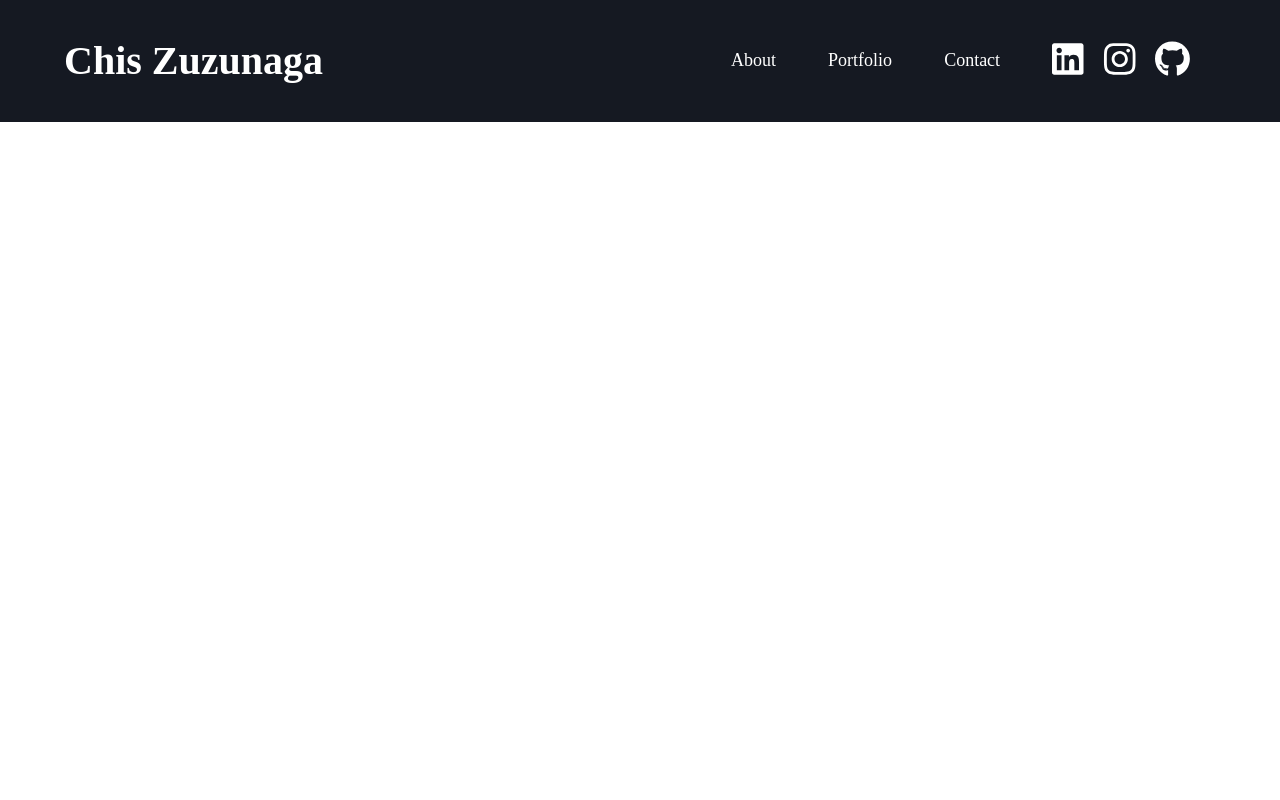
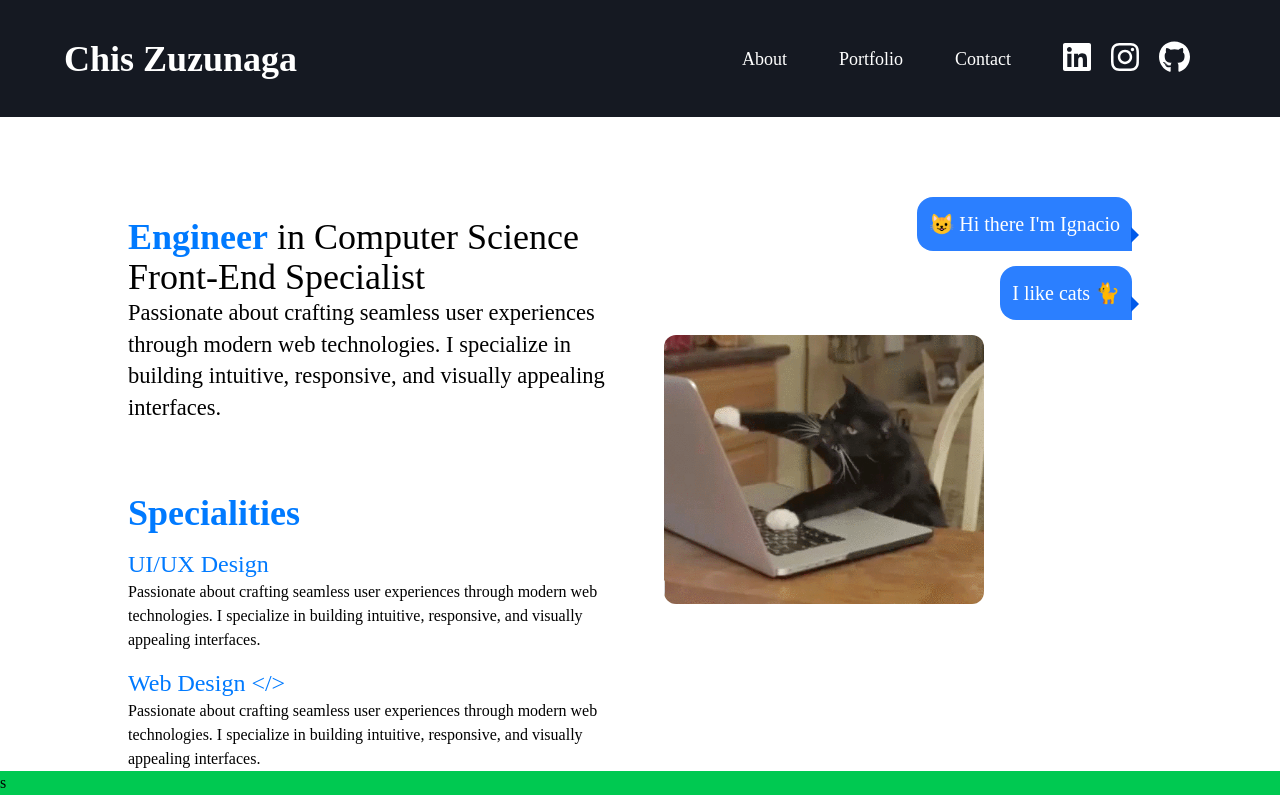
Before and after one commit to ChisZuzunaga/portafolio, a React (Vite) app: page / in a window 1280 px wide. Built offline with nearby package versions, Linux system fonts and the light colour scheme; a web font is replaced by a local one.

Commit message:
Se continuó avanzando la hero section del portafolio. Se realizó la composición del grid para adecuarse a telefonos y escritorios. Faltan tablets. Se implementó lógica para imitar una conversación por chat.

```diff
--- a/src/App.css
+++ b/src/App.css
@@ -5,7 +5,6 @@
        url('./fonts/proximanova_light.otf') format('opentype');
   font-weight: normal;
   font-style: normal;
-
 }
 @import "tailwindcss";
 
@@ -14,10 +13,68 @@
   --background_black: #323441;
   --secondary_blue: #007AFF;
   --white: #FFFFFF;
-  --light: 300;
-  --regular: 400;
-  --bold: 700;
 }
+
+.text-secondary-blue {
+  color: var(--secondary_blue);
+}
+
+.ptb-custom-13px {
+  padding-top: 13px;
+  padding-bottom: 13px;
+}
+
+.plr-custom-12px {
+  padding-left: 12px;
+  padding-right: 12px;
+}
+
+.mb-custom-15px {
+  margin-bottom: 15px;
+}
+
+/* Aplica la clase solo en pantallas medianas y superiores */
+@media (min-width: 768px) {
+  .ml-230px-md {
+    margin-left: 10vw;
+  }
+
+  .mr-230px-md {
+    margin-right: 10vw;
+  }
+
+  .mt-80px-md {
+    margin-top: 80px;
+  }
+
+  .mt-100px-md {
+    margin-top: 100px;
+  }
+
+  .mt-45px-md {
+    margin-top: 45px;
+  }
+
+  .md-pt-custom-15px {
+    padding-top: 15px;
+  }
+}
+
+
+@media (min-width: 0px) and (max-width: 767px) {
+  .sm-m-custom-5 {
+    margin: 5px;
+  }
+
+  .pt-custom-9px {
+    padding-top: 9px;
+  }
+
+  .pt-custom-40px {
+    margin-top: 40px;
+  }
+}
+
 
 * {
   margin: 0;
@@ -47,11 +104,6 @@ nav ul li {
   padding: 1em;
 }
 
-li > a {
-  font-size: 18px;
-  font-weight: var(--regular);
-}
-
 nav ul li a{
   color: var(--white);
   margin: 0 10px;
@@ -67,8 +119,6 @@ nav ul li a:hover{
 }
 
 .logo {
-  font-size: 40px;
-  font-weight: var(--bold);
   color: var(--white);
 }
 
@@ -115,11 +165,6 @@ nav ul li a:hover{
     color: var(--white);
   }
 
-  .logo {
-    font-size: 24px;
-    font-weight: var(--bold);
-  }
-
   .navbar{
     background: var(--primary_black);
     padding: 30px 8%;
@@ -151,11 +196,6 @@ nav ul li a:hover{
     transform: translateY(-8px) rotate(-45deg);
   }
 
-  li > a {
-    font-size: 16px;
-    font-weight: var(--regular);
-  }
-
   .nav-links {
     list-style: none;
     display: flex;
@@ -183,3 +223,88 @@ nav ul li a:hover{
     text-decoration: underline solid var(--primary_black);
   }
 }
+
+.bg-chat-gray {
+  background-color: #E9E9EB;
+}
+/* Para el efecto de escritura en los mensajes */
+.message-text p {
+  display: inline-block;
+  white-space: nowrap;
+  overflow: hidden;
+  width: 0;
+  animation: typing 2s steps(30) 1s forwards;
+}
+
+/* Para el scroll del chat */
+.chat-container {
+  scrollbar-width: thin;
+  scrollbar-color: #cbd5e0 #f1f1f1;
+}
+
+.chat-container::-webkit-scrollbar {
+  width: 6px;
+}
+
+.chat-container::-webkit-scrollbar-track {
+  background: #f1f1f1;
+}
+
+.chat-container::-webkit-scrollbar-thumb {
+  background-color: #cbd5e0;
+  border-radius: 6px;
+}
+
+/* Estilos para las burbujas de chat */
+.chat-bubble-left {
+  position: relative;
+}
+
+.chat-bubble-left::after {
+  content: '';
+  position: absolute;
+  left: -7px;
+  bottom: 0;
+  width: 0;
+  height: 0;
+  border: 8px solid transparent;
+  border-right-color: #d6d6d6;
+  border-left: 0;
+  margin-bottom: 8px;
+  z-index: 999;
+}
+
+.chat-bubble-right {
+  position: relative;
+}
+
+.chat-bubble-right::after {
+  content: '';
+  position: absolute;
+  right: -7px;
+  bottom: 0;
+  width: 0;
+  height: 0;
+  border: 8px solid transparent;
+  border-left-color: #005aea; /* Color azul de Tailwind bg-blue-500 */
+  border-right: 0;
+  margin-bottom: 8px;
+}
+
+/* Animaciones */
+@keyframes fadeIn {
+  from { opacity: 0; transform: translateY(10px); }
+  to { opacity: 1; transform: translateY(0); }
+}
+
+.animate-fadeIn {
+  animation: fadeIn 0.3s ease-out forwards;
+}
+
+.md-l-20px {
+  margin-left: 20px;
+}
+
+.md-r-20px {
+  margin-right: 20px;
+}
--- a/src/App.jsx
+++ b/src/App.jsx
@@ -1,11 +1,15 @@
 import React from 'react';
 import './App.css';
 import Nav from './components/Nav';
+import Hero from './components/Hero';
+import Projects from './components/Projects';
 
 function App() {
   return (
     <>
       <Nav />
+      <Hero />
+      <Projects />
     </>
   )
 }
--- /dev/null
+++ b/src/components/Chat.jsx
@@ -0,0 +1,62 @@
+import { useEffect, useState } from 'react';
+import cat_typing from '../assets/cat_typing.gif';
+
+const Chat = () => {
+  const [displayedMessages, setDisplayedMessages] = useState([]);
+
+  const initialMessages = [
+    { id: 1, text: "😺 Hi there I'm Ignacio", side: "right" },
+    { id: 2, text: "I like cats 🐈", side: "right" },
+    { id: 3, text: null, side: "left", gif: cat_typing },
+    { id: 4, text: "What language u use?", side: "left" },
+    { id: 5, text: "Python, JavaScript, PHP. And frameworks like React and Bootstrap.", side: "right" }
+  ];
+
+  useEffect(() => {
+    // Mostrar mensajes uno por uno con retraso
+    const timeouts = initialMessages.map((message, index) => {
+      return setTimeout(() => {
+        setDisplayedMessages(prev => [...prev, message]);
+      }, index * 2000); // 2 segundos entre mensajes
+    });
+
+    return () => timeouts.forEach(timeout => clearTimeout(timeout));
+  }, []); // <-- Array de dependencias vacío para que solo se ejecute una vez
+
+  return (
+
+    <div className="flex-1 overflow-y-auto-hidden p-4 space-y-2">
+
+    {displayedMessages.map((message) => (
+        <div
+        key={message.id}
+        className={`flex ${message.side === 'left' ? 'justify-start' : 'justify-end'}`}
+        >
+        <div className=''></div>
+        {message.text && (
+            <div
+            className={`max-w-xs md:max-w-md plr-custom-12px mb-custom-15px ptb-custom-13px text-lg rounded-2xl mb-2 animate-fadeIn md:text-xl ${
+                message.side === 'left'
+                ? 'bg-[#E9E9EB] rounded-bl-none chat-bubble-left md-l-20px'
+                : 'bg-blue-500 text-white rounded-br-none chat-bubble-right md-r-20px'
+            }`}
+            >
+            <p>{message.text}</p>
+            </div>
+        )}
+
+        {message.gif && (
+
+            <div className="max-w-3xs md:max-w-xs rounded-xl overflow-hidden mb-custom-15px mb-2 animate-fadeIn chat-bubble-left md-l-20px">
+            <img src={message.gif} alt="GIF" className="w-full" />
+            </div>
+        )}
+        </div>
+
+    ))}
+    </div>
+
+  );
+};
+
+export default Chat;
--- /dev/null
+++ b/src/components/Hero.jsx
@@ -0,0 +1,50 @@
+import React from 'react'
+import Chat from './Chat';
+
+const Hero = () => {
+  return (
+    <section className="grid grid-cols-1 md:grid-cols-2 md:grid-rows-2 gap-2 p-4">
+        <article className="bg-white-500 ml-230px-md sm-m-custom-5 mt-100px-md md:text-left text-center pt-custom-40px">
+            <header className="text-black text-3xl md:text-4xl font-regular">
+                <h1>
+                    <span className="text-secondary-blue text-3xl md:text-4xl font-bold">Engineer</span> in Computer Science Front-End Specialist
+                </h1>
+            </header>
+            <p className="text-xl md:text-[22.5px] font-light pt-custom-9px">
+                Passionate about crafting seamless user experiences through modern web technologies. I specialize in building intuitive, responsive, and visually appealing interfaces.
+            </p>
+        </article>
+        <article className="bg-white-500 p-4 row-span-2 mr-230px-md sm-m-custom-5 mt-80px-md">
+            <div>
+                <Chat />
+            </div>
+        </article>
+        <article className="bg-white-500 p-4 ml-230px-md sm-m-custom-5 mt-45px-md md:text-left text-center">
+            <header className="text-black text-3xl md:text-4xl font-regular">
+                <h1>
+                    <span className="text-secondary-blue text-3xl md:text-4xl font-bold">Specialities</span>
+                </h1>
+            </header>
+            <div>
+                <h2 className='text-xl md:text-2xl text-secondary-blue font-regular pt-custom-9px md-pt-custom-15px'>
+                    UI/UX Design
+                </h2>
+                <p className='text-base font-light'>
+                    Passionate about crafting seamless user experiences through modern web technologies. I specialize in building intuitive, responsive, and visually appealing interfaces.
+                </p>
+            </div>
+            <div>
+                <h2 className='text-xl md:text-2xl text-secondary-blue font-regular pt-custom-9px md-pt-custom-15px'>
+                    Web Design <span>&lt;/&gt;</span>
+                </h2>
+                <p className='text-base font-light'>
+                    Passionate about crafting seamless user experiences through modern web technologies. I specialize in building intuitive, responsive, and visually appealing interfaces.
+                </p>
+            </div>
+        </article>
+    </section>
+
+  )
+}
+
+export default Hero;
--- a/src/components/Nav.jsx
+++ b/src/components/Nav.jsx
@@ -32,7 +32,7 @@ const Nav = () => {
     return (
         <nav className={`navbar ${menuOpen ? "open" : ""}`}>
             <a href="/" className="logo">
-                <p>Chis Zuzunaga</p>
+                <p className="text-2xl md:text-4xl font-bold">Chis Zuzunaga</p>
             </a>
 
             <div className={`menu-icon ${menuOpen ? "open" : ""}`} onClick={toggleMenu}>
@@ -44,13 +44,13 @@ const Nav = () => {
             <div className={`nav-links ${menuOpen ? "visible" : ""}`} >
                 <ul>
                     <li>
-                        <a href="/">About</a>
+                        <a href="/" className="text-base md:text-lg font-regular">About</a>
                     </li>
                     <li>
-                        <a href="/">Portfolio</a>
+                        <a href="/" className="text-base md:text-lg font-regular">Portfolio</a>
                     </li>
                     <li>
-                        <a href="/">Contact</a>
+                        <a href="/" className="text-base md:text-lg font-regular">Contact</a>
                     </li>
                 </ul>
                 <ul>
--- /dev/null
+++ b/src/components/Projects.jsx
@@ -0,0 +1,11 @@
+import React from 'react'
+
+const Projects = () => {
+  return (
+    <section className="bg-green-500">
+        s
+    </section>
+  )
+}
+
+export default Projects
--- /dev/null
+++ b/tailwind.config.js
@@ -0,0 +1,21 @@
+module.exports = {
+  // ... otras configuraciones
+  theme: {
+    extend: {
+      animation: {
+        fadeIn: 'fadeIn 0.5s ease-in-out',
+        typing: 'typing 2s steps(30) 1s forwards'
+      },
+      keyframes: {
+        fadeIn: {
+          '0%': { opacity: '0', transform: 'translateX(20px)' },
+          '100%': { opacity: '1', transform: 'translateX(0)' }
+        },
+        typing: {
+          '0%': { width: '0' },
+          '100%': { width: '100%' }
+        }
+      }
+    }
+  }
+}
```
Also changed, not shown: package.json (+6 -3 lines), src/assets/cat_typing.gif (added), 1 other file (tests, documents, lock files or other folders).
